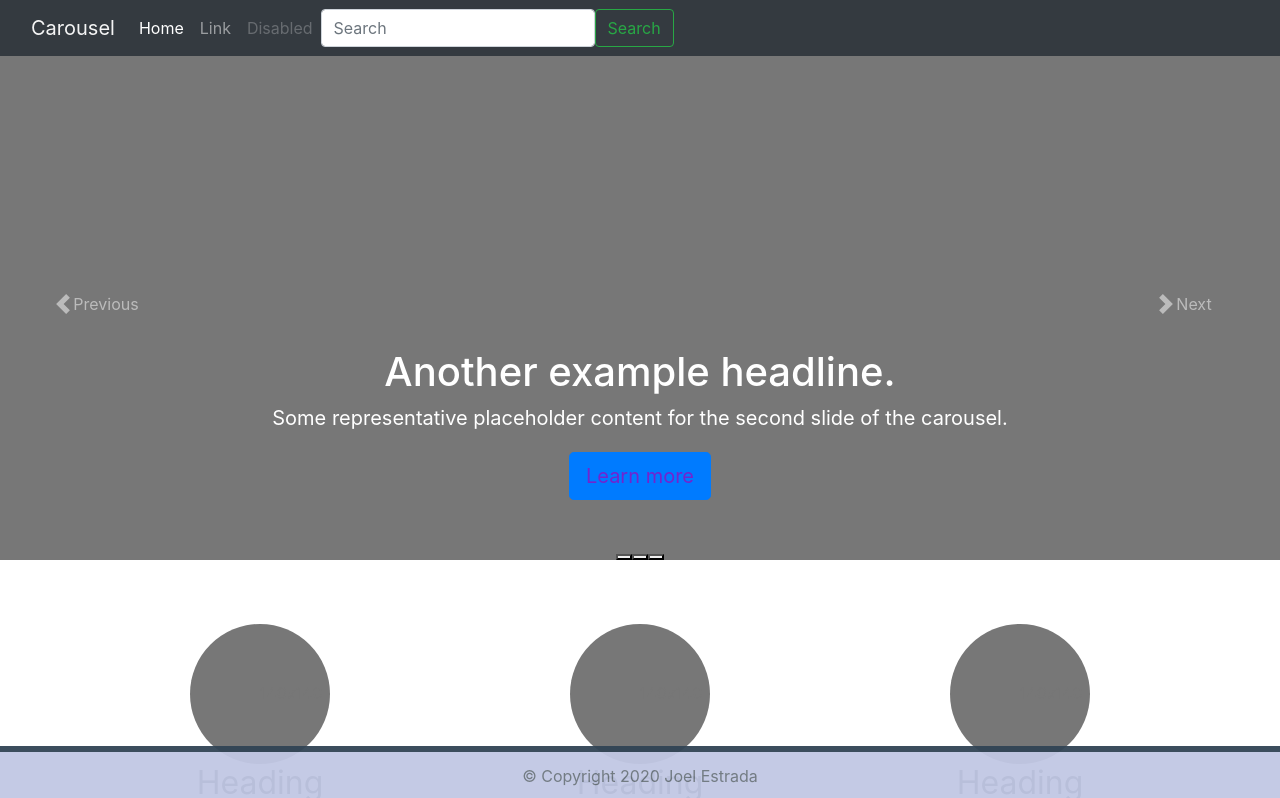
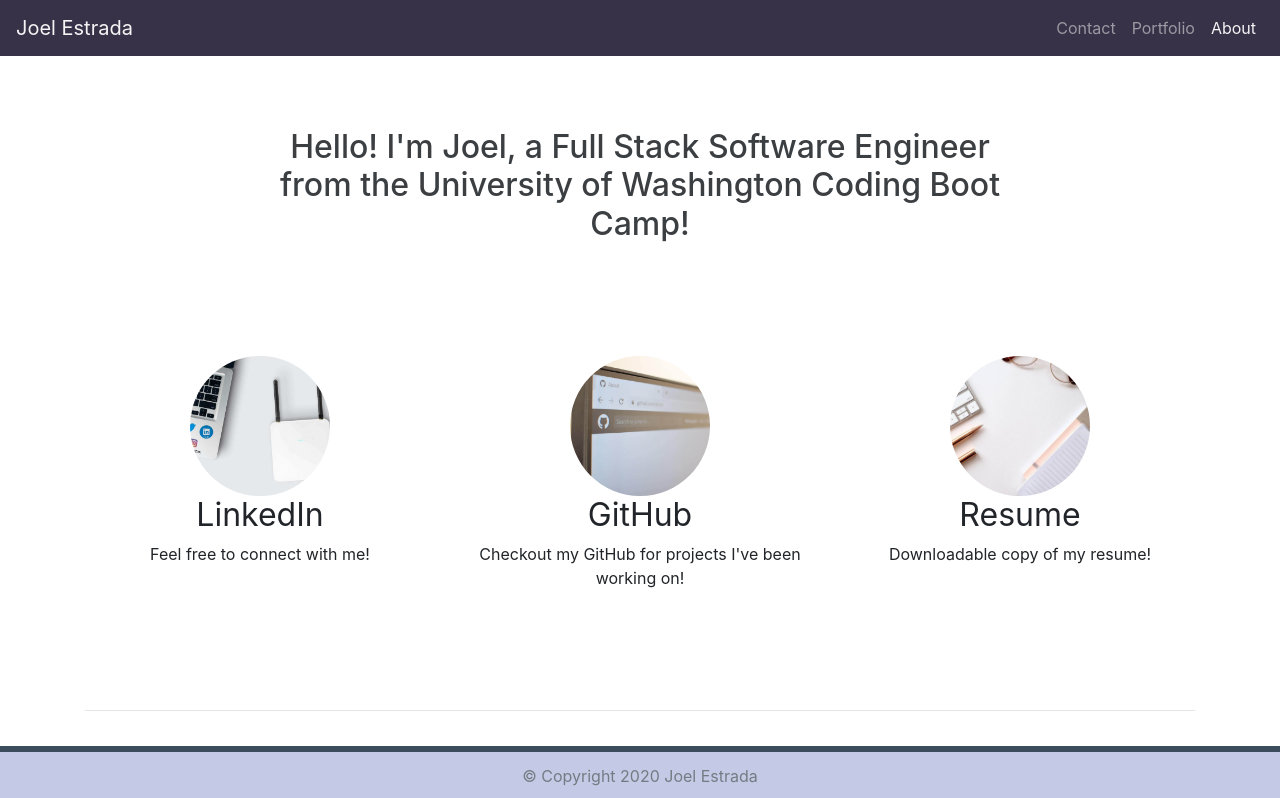
Before and after one commit to jre23/react-portfolio, a React (Create React App) app: page / in a window 1280 px wide. Shown: the top 798 px of the page. Built offline with nearby package versions, Linux system fonts and the light colour scheme.

Commit message:
more styling on the about component

```diff
--- a/src/App.jsx
+++ b/src/App.jsx
@@ -1,5 +1,10 @@
 import React from "react";
-import { BrowserRouter as Router, Route, Switch } from "react-router-dom";
+import {
+  BrowserRouter as Router,
+  NavLink,
+  Route,
+  Switch,
+} from "react-router-dom";
 import NavLinks from "./components/NavLinks";
 import About from "./components/pages/About";
 import Portfolio from "./components/pages/Portfolio";
@@ -10,6 +15,7 @@ const App = () => {
   return (
     <Router basename="/react-portfolio">
       <div>
+        <NavLinks />
         <Switch>
           <Route exact path="/">
             <About />
--- a/src/components/Jumbotron.jsx
+++ b/src/components/Jumbotron.jsx
@@ -7,7 +7,7 @@ const Jumbotron = (props) => {
       <div className="col justify-content-center pl-0 pr-0">
         <div
           style={{
-            height: props.height,
+            height: 300,
             clear: "both",
             paddingTop: 72,
             textAlign: "center",
--- a/src/components/pages/About/index.jsx
+++ b/src/components/pages/About/index.jsx
@@ -8,298 +8,38 @@ import gitHubImg from "../../../images/unsplash_richyGreat_gitHub.jpg";
 import "../../../styles/About.css";
 
 const About = () => {
-  let height = window.innerHeight;
   return (
     <>
-      <header>
-        <nav className="navbar navbar-expand-md navbar-dark fixed-top bg-dark">
-          <div className="container-fluid">
-            <a className="navbar-brand" href="#">
-              Carousel
-            </a>
-            <button
-              className="navbar-toggler"
-              type="button"
-              data-bs-toggle="collapse"
-              data-bs-target="#navbarCollapse"
-              aria-controls="navbarCollapse"
-              aria-expanded="false"
-              aria-label="Toggle navigation"
-            >
-              <span className="navbar-toggler-icon"></span>
-            </button>
-            <div className="collapse navbar-collapse" id="navbarCollapse">
-              <ul className="navbar-nav me-auto mb-2 mb-md-0">
-                <li className="nav-item">
-                  <a className="nav-link active" aria-current="page" href="#">
-                    Home
-                  </a>
-                </li>
-                <li className="nav-item">
-                  <a className="nav-link" href="#">
-                    Link
-                  </a>
-                </li>
-                <li className="nav-item">
-                  <a
-                    className="nav-link disabled"
-                    href="#"
-                    tabindex="-1"
-                    aria-disabled="true"
-                  >
-                    Disabled
-                  </a>
-                </li>
-              </ul>
-              <form className="d-flex">
-                <input
-                  className="form-control me-2"
-                  type="search"
-                  placeholder="Search"
-                  aria-label="Search"
-                />
-                <button className="btn btn-outline-success" type="submit">
-                  Search
-                </button>
-              </form>
-            </div>
-          </div>
-        </nav>
-      </header>
-
-      {/* <Jumbotron classComp="jumboAbout" height={height}>
-        <div className="hTwo">
-          <h2>
-            Hello! I'm Joel, a Full Stack Software Engineer from the University
-            of Washington Coding Boot Camp!
-          </h2>
-        </div>
-      </Jumbotron> */}
+      <Jumbotron classComp="jumboAbout">
+        <h2>
+          Hello! I'm Joel, a Full Stack Software Engineer from the University of
+          Washington Coding Boot Camp!
+        </h2>
+      </Jumbotron>
 
       <main>
-        <div id="myCarousel" className="carousel slide" data-bs-ride="carousel">
-          <div className="carousel-indicators">
-            <button
-              type="button"
-              data-bs-target="#myCarousel"
-              data-bs-slide-to="0"
-              className="active"
-              aria-current="true"
-              aria-label="Slide 1"
-            ></button>
-            <button
-              type="button"
-              data-bs-target="#myCarousel"
-              data-bs-slide-to="1"
-              aria-label="Slide 2"
-            ></button>
-            <button
-              type="button"
-              data-bs-target="#myCarousel"
-              data-bs-slide-to="2"
-              aria-label="Slide 3"
-            ></button>
-          </div>
-          <div className="carousel-inner">
-            <div className="carousel-item active">
-              <svg
-                className="bd-placeholder-img"
-                width="100%"
-                height="100%"
-                xmlns="http://www.w3.org/2000/svg"
-                aria-hidden="true"
-                preserveAspectRatio="xMidYMid slice"
-                focusable="false"
-              >
-                <rect width="100%" height="100%" fill="#777" />
-              </svg>
-
-              <div className="container">
-                <div className="carousel-caption text-start">
-                  <h1>Example headline.</h1>
-                  <p>
-                    Some representative placeholder content for the first slide
-                    of the carousel.
-                  </p>
-                  <p>
-                    <a className="btn btn-lg btn-primary" href="#">
-                      Sign up today
-                    </a>
-                  </p>
-                </div>
-              </div>
-            </div>
-            <div className="carousel-item">
-              <svg
-                className="bd-placeholder-img"
-                width="100%"
-                height="100%"
-                xmlns="http://www.w3.org/2000/svg"
-                aria-hidden="true"
-                preserveAspectRatio="xMidYMid slice"
-                focusable="false"
-              >
-                <rect width="100%" height="100%" fill="#777" />
-              </svg>
-
-              <div className="container">
-                <div className="carousel-caption">
-                  <h1>Another example headline.</h1>
-                  <p>
-                    Some representative placeholder content for the second slide
-                    of the carousel.
-                  </p>
-                  <p>
-                    <a className="btn btn-lg btn-primary" href="#">
-                      Learn more
-                    </a>
-                  </p>
-                </div>
-              </div>
-            </div>
-            <div className="carousel-item">
-              <svg
-                className="bd-placeholder-img"
-                width="100%"
-                height="100%"
-                xmlns="http://www.w3.org/2000/svg"
-                aria-hidden="true"
-                preserveAspectRatio="xMidYMid slice"
-                focusable="false"
-              >
-                <rect width="100%" height="100%" fill="#777" />
-              </svg>
-
-              <div className="container">
-                <div className="carousel-caption text-end">
-                  <h1>One more for good measure.</h1>
-                  <p>
-                    Some representative placeholder content for the third slide
-                    of this carousel.
-                  </p>
-                  <p>
-                    <a className="btn btn-lg btn-primary" href="#">
-                      Browse gallery
-                    </a>
-                  </p>
-                </div>
-              </div>
-            </div>
-          </div>
-          <button
-            className="carousel-control-prev"
-            type="button"
-            data-bs-target="#myCarousel"
-            data-bs-slide="prev"
-          >
-            <span
-              className="carousel-control-prev-icon"
-              aria-hidden="true"
-            ></span>
-            <span className="visually-hidden">Previous</span>
-          </button>
-          <button
-            className="carousel-control-next"
-            type="button"
-            data-bs-target="#myCarousel"
-            data-bs-slide="next"
-          >
-            <span
-              className="carousel-control-next-icon"
-              aria-hidden="true"
-            ></span>
-            <span className="visually-hidden">Next</span>
-          </button>
-        </div>
-
         <div className="container marketing">
           <div className="row">
             <div className="col-lg-4">
-              <svg
-                className="bd-placeholder-img rounded-circle"
-                width="140"
-                height="140"
-                xmlns="http://www.w3.org/2000/svg"
-                role="img"
-                aria-label="Placeholder: 140x140"
-                preserveAspectRatio="xMidYMid slice"
-                focusable="false"
-              >
-                <title>Placeholder</title>
-                <rect width="100%" height="100%" fill="#777" />
-                <text x="50%" y="50%" fill="#777" dy=".3em">
-                  140x140
-                </text>
-              </svg>
-
-              <h2>Heading</h2>
-              <p>
-                Some representative placeholder content for the three columns of
-                text below the carousel. This is the first column.
-              </p>
-              <p>
-                <a className="btn btn-secondary" href="#">
-                  View details &raquo;
-                </a>
-              </p>
+              <a href="https://www.linkedin.com/in/joelestrada23">
+                <img src={linkedInImg} className="rounded-circle aboutImg" />
+              </a>
+              <h2>LinkedIn</h2>
+              <p>Feel free to connect with me!</p>
             </div>
             <div className="col-lg-4">
-              <svg
-                className="bd-placeholder-img rounded-circle"
-                width="140"
-                height="140"
-                xmlns="http://www.w3.org/2000/svg"
-                role="img"
-                aria-label="Placeholder: 140x140"
-                preserveAspectRatio="xMidYMid slice"
-                focusable="false"
-              >
-                <title>Placeholder</title>
-                <rect width="100%" height="100%" fill="#777" />
-                <text x="50%" y="50%" fill="#777" dy=".3em">
-                  140x140
-                </text>
-              </svg>
-
-              <h2>Heading</h2>
-              <p>
-                Another exciting bit of representative placeholder content. This
-                time, we've moved on to the second column.
-              </p>
-              <p>
-                <a className="btn btn-secondary" href="#">
-                  View details &raquo;
-                </a>
-              </p>
+              <a href="https://github.com/jre23">
+                <img src={gitHubImg} className="rounded-circle aboutImg" />
+              </a>
+              <h2>GitHub</h2>
+              <p>Checkout my GitHub for projects I've been working on!</p>
             </div>
             <div className="col-lg-4">
-              <svg
-                className="bd-placeholder-img rounded-circle"
-                width="140"
-                height="140"
-                xmlns="http://www.w3.org/2000/svg"
-                role="img"
-                aria-label="Placeholder: 140x140"
-                preserveAspectRatio="xMidYMid slice"
-                focusable="false"
-              >
-                <title>Placeholder</title>
-                <rect width="100%" height="100%" fill="#777" />
-                <text x="50%" y="50%" fill="#777" dy=".3em">
-                  140x140
-                </text>
-              </svg>
-
-              <h2>Heading</h2>
-              <p>
-                And lastly this, the third column of representative placeholder
-                content.
-              </p>
-              <p>
-                <a className="btn btn-secondary" href="#">
-                  View details &raquo;
-                </a>
-              </p>
+              <a href={resume} rel="noreferrer" target="_blank">
+                <img src={resumeImg} className="rounded-circle aboutImg" />
+              </a>
+              <h2>Resume</h2>
+              <p>Downloadable copy of my resume!</p>
             </div>
           </div>
 
--- a/src/styles/About.css
+++ b/src/styles/About.css
@@ -1,42 +1,11 @@
-/* GLOBAL STYLES
--------------------------------------------------- */
-/* Padding below the footer and lighter body text */
-
 body {
-  padding-top: 3rem;
-  padding-bottom: 3rem;
   color: #5a5a5a;
-}
-
-/* CUSTOMIZE THE CAROUSEL
--------------------------------------------------- */
-
-/* Carousel base class */
-.carousel {
-  margin-bottom: 4rem;
-}
-/* Since positioning the image, we need to help out the caption */
-.carousel-caption {
-  bottom: 3rem;
-  z-index: 10;
-}
-
-/* Declare heights because of positioning of img element */
-.carousel-item {
-  height: 32rem;
-}
-.carousel-item > img {
-  position: absolute;
-  top: 0;
-  left: 0;
-  min-width: 100%;
-  height: 32rem;
 }
 
 /* MARKETING CONTENT
 -------------------------------------------------- */
 
-/* Center align the text within the three columns below the carousel */
+/* Center align the text within the three columns below the jumbotron */
 .marketing .col-lg-4 {
   margin-bottom: 1.5rem;
   text-align: center;
@@ -70,13 +39,6 @@ body {
 -------------------------------------------------- */
 
 @media (min-width: 40em) {
-  /* Bump up size of carousel content */
-  .carousel-caption p {
-    margin-bottom: 1.25rem;
-    font-size: 1.25rem;
-    line-height: 1.4;
-  }
-
   .featurette-heading {
     font-size: 50px;
   }
@@ -87,3 +49,36 @@ body {
     margin-top: 7rem;
   }
 }
+
+@media screen and (min-width: 577px) {
+  h1 {
+    font-size: 27px;
+  }
+
+  h6 {
+    font-size: 21px;
+  }
+}
+
+@media screen and (min-width: 768px) {
+  h1 {
+    font-size: 35px;
+  }
+}
+
+@media screen and (max-width: 576px) {
+  h1,
+  h2 {
+    font-size: 25px;
+  }
+}
+
+.jumboAbout {
+  width: 60%;
+  margin: auto;
+}
+
+.aboutImg {
+  height: 140px;
+  width: 140px;
+}
```
Also changed, not shown: public/index.html (+1 -6 lines).
